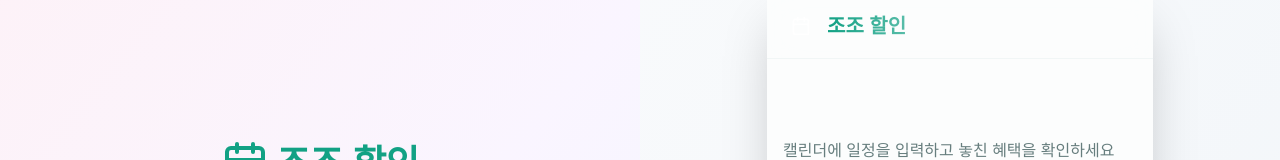
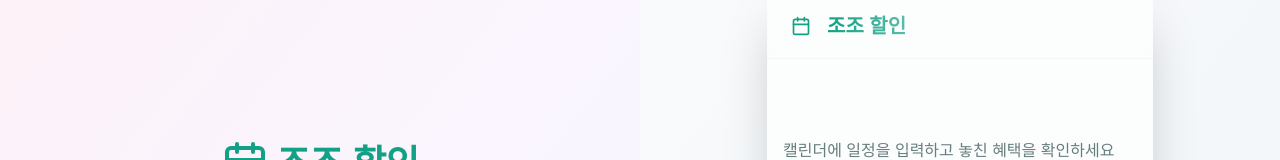
Before and after one commit to kakao-bootcamp-3th-tf2/AI-hackathon-frontend, a Next.js app: page /app in a window 1280 px wide. Shown: the top 160 px of the page. Built offline with nearby package versions, Linux system fonts and the light colour scheme; no server answers; a web font is replaced by a local one.

Commit message:
fix: header

```diff
--- a/src/components/widgets/Header.tsx
+++ b/src/components/widgets/Header.tsx
@@ -18,7 +18,7 @@
       <div className="container flex h-16 items-center justify-between px-4">
         <Link href="/app" className="flex items-center gap-2">
           <div className="flex h-9 w-9 items-center justify-center rounded-xl gradient-primary">
-            <Calendar className="h-5 w-5 text-primary-foreground" />
+            <Calendar className="h-5 w-5 text-primary" />
           </div>
           <span className="text-xl font-bold bg-linear-to-r from-primary to-primary/70 bg-clip-text text-transparent">
             조조 할인
```
